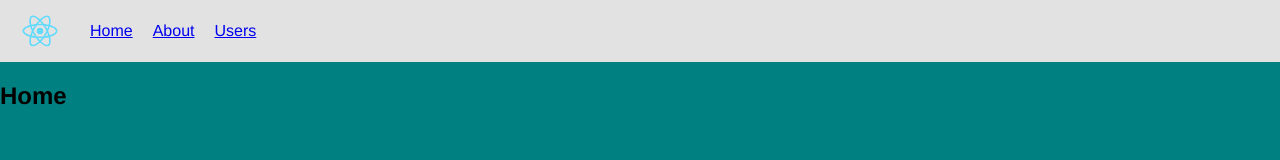
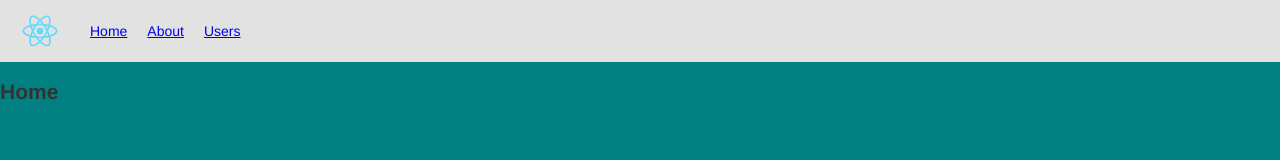
Before and after one commit to AlexShan2008/vite-react-ts-demo, a React (Vite) app: page / in a window 1280 px wide. Shown: the top 160 px of the page. Built offline with nearby package versions, Linux system fonts and the light colour scheme.

Commit message:
feat: add Less and Sass

```diff
--- a/package.json
+++ b/package.json
@@ -12,12 +12,14 @@
   "dependencies": {
     "@atlaskit/theme": "^11.4.0",
     "immutability-helper": "^3.1.1",
+    "less": "^4.1.1",
     "react": "^17.0.0",
     "react-beautiful-dnd": "^13.1.0",
     "react-dnd": "^14.0.2",
     "react-dnd-html5-backend": "^14.0.0",
     "react-dom": "^17.0.0",
     "react-router-dom": "^5.2.1",
+    "sass": "^1.39.0",
     "styled-components": "^5.3.0"
   },
   "devDependencies": {
--- a/src/App.tsx
+++ b/src/App.tsx
@@ -2,6 +2,8 @@ import { BrowserRouter as Router, Switch, Route, Link } from "react-router-dom";
 import { Header } from "@components/header/header.component";
 import GlobalStyle from "@theme/global-styles";
 import horseUrl from "@assets/images/horse.png";
+import "@styles/app.scss";
+import "@styles/app.less";
 
 const mode = import.meta.env.VITE_APP_ENV;
 
@@ -9,7 +11,7 @@ console.log(mode, "mode");
 
 function App() {
   return (
-    <div className="App">
+    <div className="app-container">
       <GlobalStyle />
 
       <Router>
--- a/src/shared/color.ts
+++ b/src/shared/color.ts
@@ -1,4 +1,4 @@
-const baseColor = {
+export const baseColor = {
   white: "#fffff",
   black: "#000000",
   grey: "#g0g0g0",
--- /dev/null
+++ b/src/styles/app.less
@@ -0,0 +1,5 @@
+@font-base: 14px;
+
+.app-container {
+  font-size: @font-base;
+}
--- /dev/null
+++ b/src/styles/app.scss
@@ -0,0 +1,7 @@
+$font-stack: Helvetica, sans-serif;
+$primary-color: #333;
+
+.app-container {
+  font: 100% $font-stack;
+  color: $primary-color;
+}
--- a/tsconfig.paths.json
+++ b/tsconfig.paths.json
@@ -6,7 +6,8 @@
       "@theme/*": ["src/theme/*"],
       "@assets/*": ["src/assets/*"],
       "@common/*": ["src/common/*"],
-      "@components/*": ["src/shared/components/*"]
+      "@components/*": ["src/shared/components/*"],
+      "@styles/*": ["src/styles/*"]
     }
   }
 }
```
Also changed, not shown: 1 other file (tests, documents, lock files or other folders).
